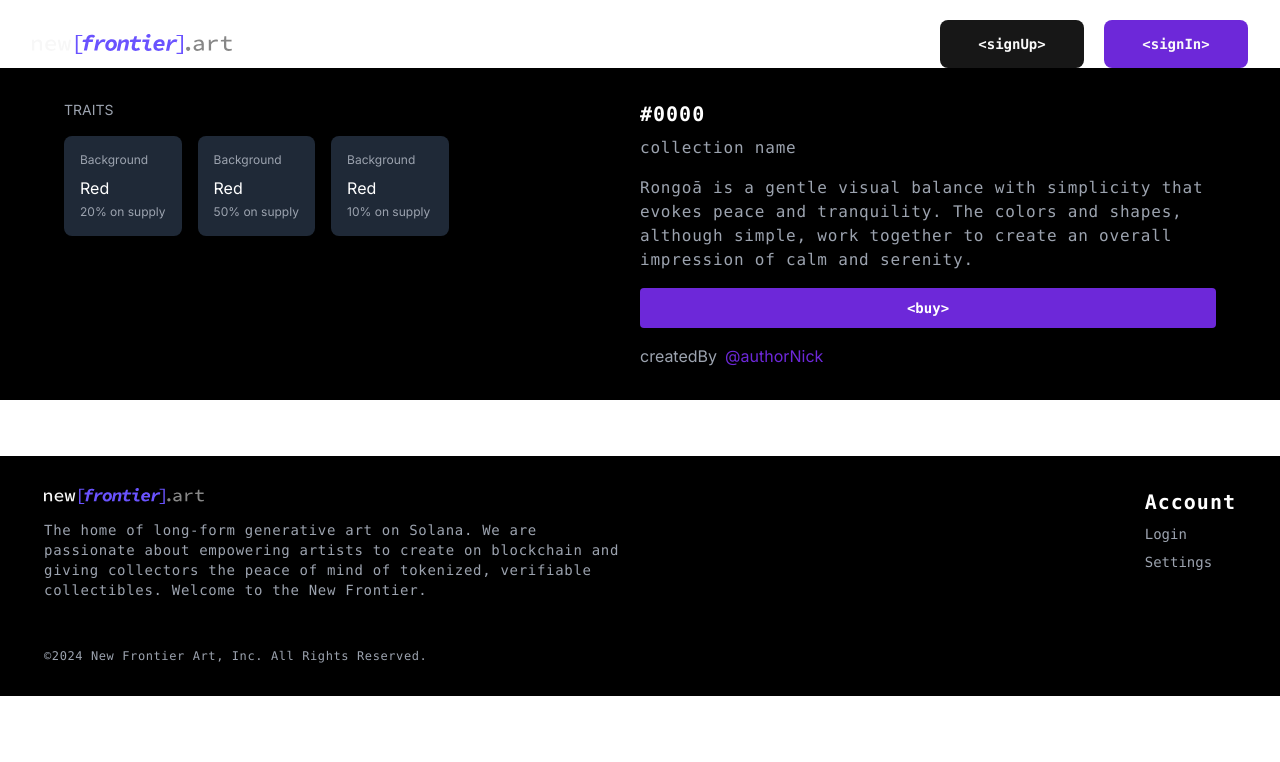
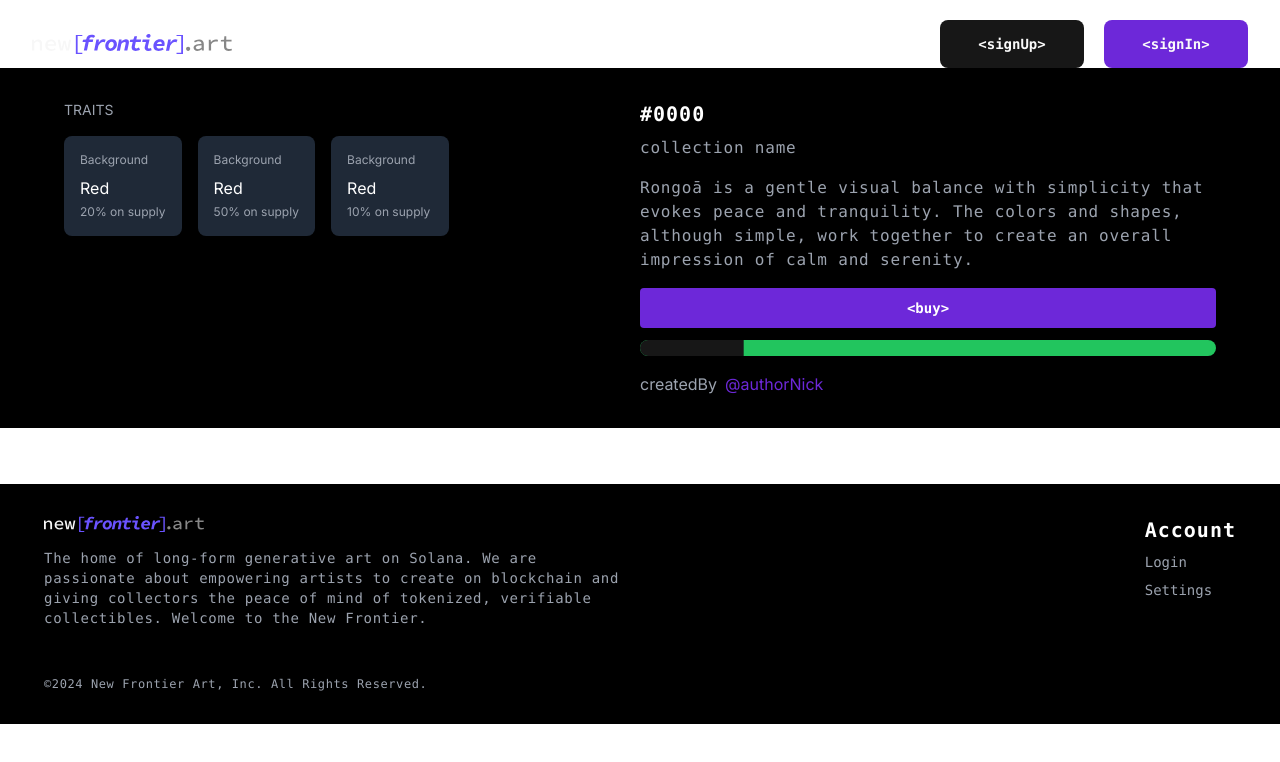
Before and after one commit to pimpoknot/developer-test, a Next.js app: page /mint-page/1 in a window 1280 px wide. Shown: the top 762 px of the page. Built offline with nearby package versions, Linux system fonts and the light colour scheme.

Commit message:
feat: progression bar

```diff
--- a/package.json
+++ b/package.json
@@ -12,6 +12,7 @@
     "@mantine/core": "^7.6.1",
     "@mantine/hooks": "^7.6.1",
     "@radix-ui/react-icons": "^1.3.0",
+    "@radix-ui/react-progress": "^1.0.3",
     "@radix-ui/react-separator": "^1.0.3",
     "@radix-ui/react-slot": "^1.0.2",
     "@radix-ui/react-tabs": "^1.0.4",
--- a/src/app/mint-page/[id]/page.tsx
+++ b/src/app/mint-page/[id]/page.tsx
@@ -1,6 +1,7 @@
 "use client";
 import { SubmitButton } from "@/components/commons/buttons/SubmitButton";
-import { useEffect, useState } from "react";
+import { Progress } from "@/components/ui/progress";
+import { useEffect, useMemo, useState } from "react";
 
 function TraitComponent({
   title,
@@ -22,6 +23,17 @@ function TraitComponent({
 
 export default function ItemDetail() {
   const [isLoading, setIsLoading] = useState(true);
+  const [progress, setProgress] = useState(13);
+  const [isMinting, setIsMinting] = useState(false);
+
+  const fakeMint = useMemo(() => {
+    setIsMinting(true);
+    const timer = setInterval(() => {
+      setProgress((prev) => prev + 1);
+    }, 1000);
+    return () => clearInterval(timer);
+  }
+  , []);
 
   //fake data fetching loading
   useEffect(() => {
@@ -52,12 +64,16 @@ export default function ItemDetail() {
             and tranquility. The colors and shapes, although simple, work
             together to create an overall impression of calm and serenity.
           </p>
+
+
+
           <SubmitButton
             isLoading={isLoading}
-            className="font-mono tracking-wider font-normal"
+            onClick={() => fakeMint}
           >
             {"<buy>"}
-          </SubmitButton>{" "}
+          </SubmitButton>
+          {isMinting && <Progress value={progress} className="w-[100%] mt-3 bg-green-500" />}
           <div className="flex items-center mt-4">
             <span className="text-gray-400 mr-2">createdBy</span>
             <span className="text-violet-700">@authorNick</span>
--- /dev/null
+++ b/src/components/ui/progress.tsx
@@ -0,0 +1,28 @@
+"use client"
+
+import * as React from "react"
+import * as ProgressPrimitive from "@radix-ui/react-progress"
+
+import { cn } from "@/lib/utils"
+
+const Progress = React.forwardRef<
+  React.ElementRef<typeof ProgressPrimitive.Root>,
+  React.ComponentPropsWithoutRef<typeof ProgressPrimitive.Root>
+>(({ className, value, ...props }, ref) => (
+  <ProgressPrimitive.Root
+    ref={ref}
+    className={cn(
+      "relative h-4 w-full overflow-hidden rounded-full bg-secondary",
+      className
+    )}
+    {...props}
+  >
+    <ProgressPrimitive.Indicator
+      className="h-full w-full flex-1 bg-primary transition-all"
+      style={{ transform: `translateX(-${100 - (value || 0)}%)` }}
+    />
+  </ProgressPrimitive.Root>
+))
+Progress.displayName = ProgressPrimitive.Root.displayName
+
+export { Progress }
```
Also changed, not shown: 1 other file (tests, documents, lock files or other folders).
